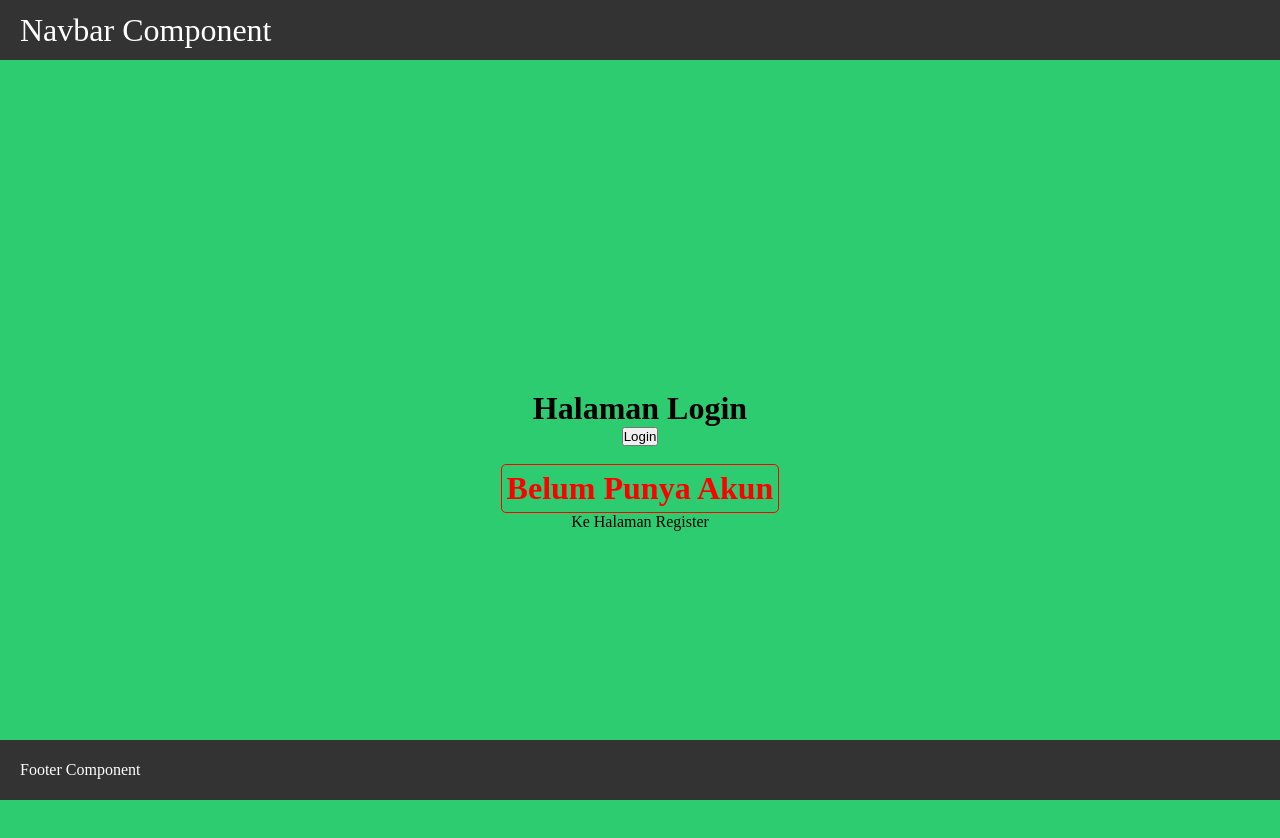
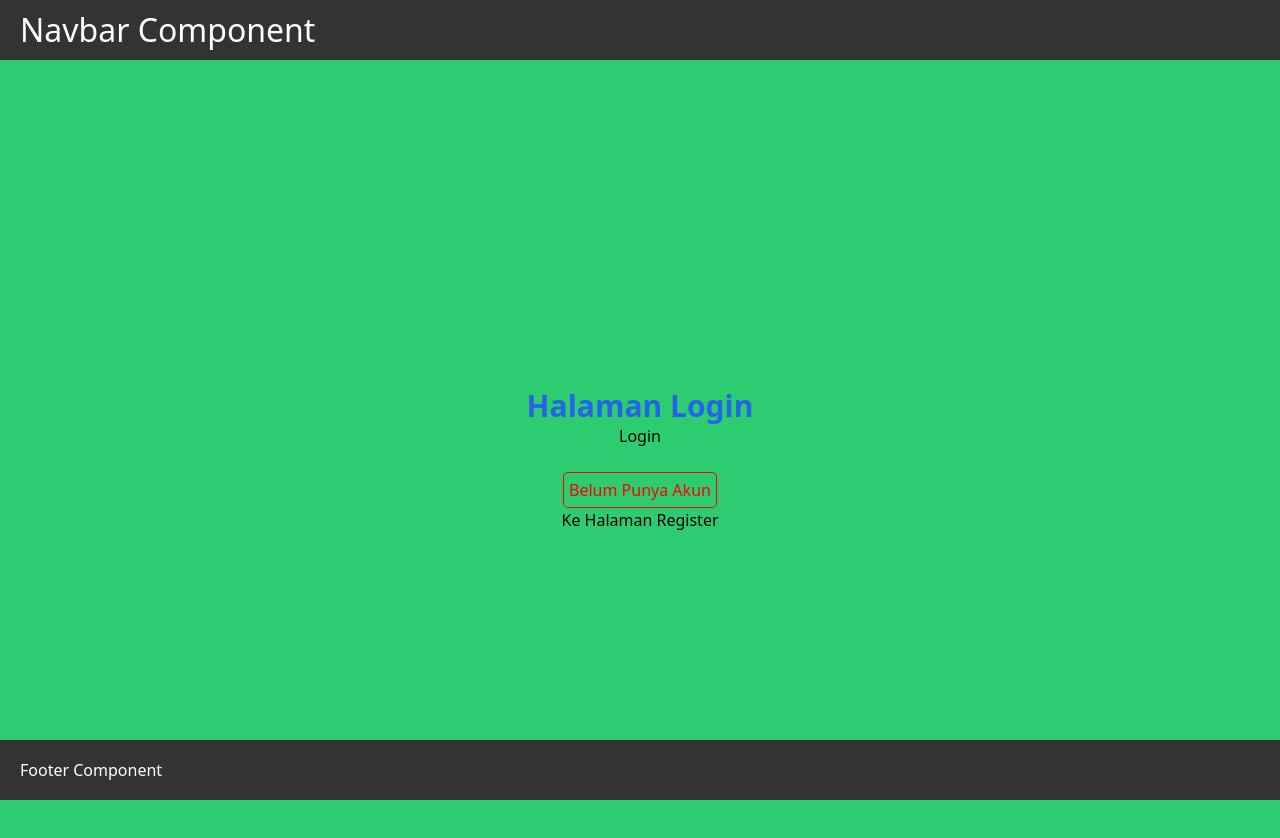
Before and after one commit to Kam141/Framework_2026, a Next.js app in the folder Praktikum_5/my-app/: page /auth/login in a window 1280 px wide. Shown: the top 838 px of the page. Built offline with nearby package versions, Linux system fonts and the light colour scheme.

Commit message:
jobsheet 5_ langkah 9 (Tailwind CSS)

```diff
--- a/Praktikum_5/my-app/package.json
+++ b/Praktikum_5/my-app/package.json
@@ -20,6 +20,9 @@
     "typescript": "5.9.3"
   },
   "devDependencies": {
-    "sass": "^1.97.3"
+    "autoprefixer": "^10.4.24",
+    "postcss": "^8.5.6",
+    "sass": "^1.97.3",
+    "tailwindcss": "^3.4.19"
   }
 }
--- /dev/null
+++ b/Praktikum_5/my-app/postcss.config.js
@@ -0,0 +1,6 @@
+module.exports = {
+  plugins: {
+    tailwindcss: {},
+    autoprefixer: {},
+  },
+}
--- a/Praktikum_5/my-app/src/styles/globals.css
+++ b/Praktikum_5/my-app/src/styles/globals.css
@@ -1,4 +1,6 @@
-
+@tailwind base;
+@tailwind components;
+@tailwind utilities;
 
 * {
   box-sizing: border-box;
--- a/Praktikum_5/my-app/src/views/auth/login/index.tsx
+++ b/Praktikum_5/my-app/src/views/auth/login/index.tsx
@@ -11,7 +11,7 @@
   }
   return (
     <div className={styles.login}>
-      <h1 >Halaman Login</h1>
+      <h1 className="text-3xl font-bold text-blue-600">Halaman Login</h1>
 
       {/*Login → Product (imperatif) */}
       <button onClick={handlerLogin}>Login</button> <br />
--- /dev/null
+++ b/Praktikum_5/my-app/tailwind.config.js
@@ -0,0 +1,13 @@
+/** @type {import('tailwindcss').Config} */
+module.exports = {
+  content: [
+    "./app/**/*.{js,ts,jsx,tsx,mdx}",
+    "./pages/**/*.{js,ts,jsx,tsx,mdx}",
+    "./components/**/*.{js,ts,jsx,tsx,mdx}",
+    "./src/**/*.{js,ts,jsx,tsx,mdx}",
+  ],
+  theme: {
+    extend: {},
+  },
+  plugins: [],
+}
```
Also changed, not shown: 1 other file (tests, documents, lock files or other folders).
